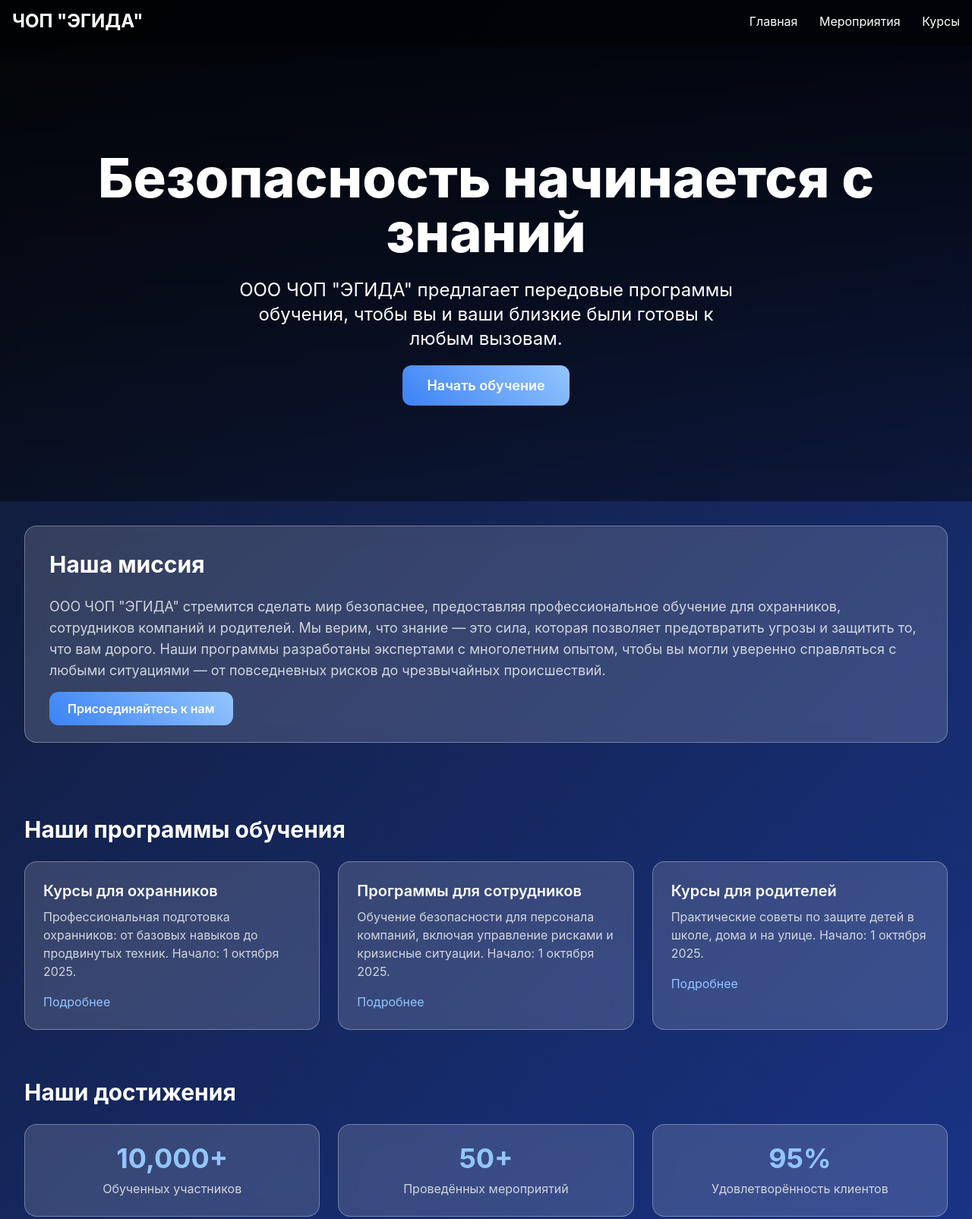
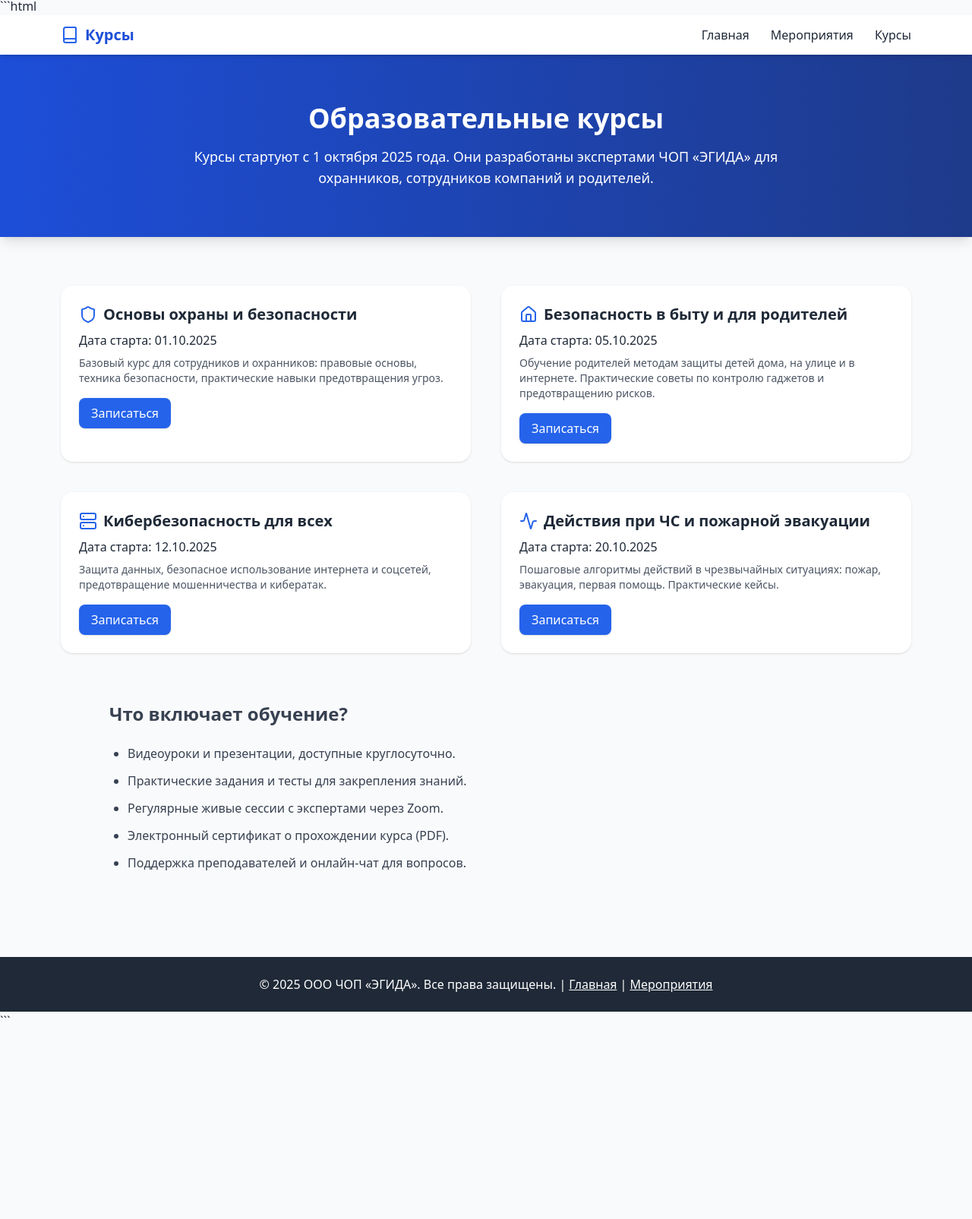
Before and after one commit to idricom/Aegis, a plain HTML site: page index.html in a window 1280 px wide. Shown: the part 4-1609 px from the top of the page at 76% size. After the commit the page ends 1360 px from the top, so only its background shows below. Drawn offline with nearby package versions, Linux system fonts and the light colour scheme.

Commit message:
Update index.html

````diff
--- a/index.html
+++ b/index.html
@@ -1,195 +1,87 @@
+```html
+<!-- courses.html -->
 <!DOCTYPE html>
 <html lang="ru">
 <head>
   <meta charset="UTF-8">
   <meta name="viewport" content="width=device-width, initial-scale=1.0">
-  <title>ООО ЧОП "ЭГИДА" - Безопасность и обучение</title>
+  <title>Курсы – ЧОП ЭГИДА</title>
   <script src="https://cdn.tailwindcss.com"></script>
-  <style>
-    body {
-      background: linear-gradient(135deg, #0f172a, #1e40af);
-      min-height: 100vh;
-      font-family: -apple-system, BlinkMacSystemFont, 'Segoe UI', sans-serif;
-      color: #ffffff;
-    }
-    .hero {
-      background: linear-gradient(to bottom, rgba(0, 0, 0, 0.8), rgba(0, 0, 0, 0.4));
-      backdrop-filter: blur(12px);
-    }
-    .animate-card {
-      transition: transform 0.3s ease, box-shadow 0.3s ease;
-      background: rgba(255, 255, 255, 0.15);
-      backdrop-filter: blur(12px);
-      border: 1px solid rgba(255, 255, 255, 0.3);
-      border-radius: 16px;
-    }
-    .animate-card:hover {
-      transform: translateY(-8px);
-      box-shadow: 0 20px 40px rgba(0, 0, 0, 0.5);
-    }
-    .fade-in {
-      animation: fadeIn 1.2s ease-in;
-    }
-    @keyframes fadeIn {
-      0% { opacity: 0; transform: translateY(30px); }
-      100% { opacity: 1; transform: translateY(0); }
-    }
-    .btn-primary {
-      background: linear-gradient(45deg, #3b82f6, #93c5fd);
-      transition: background 0.3s ease, transform 0.2s ease;
-      border-radius: 12px;
-      font-weight: 600;
-    }
-    .btn-primary:hover {
-      background: linear-gradient(45deg, #2563eb, #60a5fa);
-      transform: scale(1.05);
-    }
-  </style>
+  <script src="https://unpkg.com/lucide@latest"></script>
 </head>
-<body>
-  <!-- Navigation -->
-  <nav class="bg-black bg-opacity-90 text-white p-4 shadow-lg sticky top-0 z-20">
-    <div class="container mx-auto flex justify-between items-center">
-      <div class="text-2xl font-bold">ЧОП "ЭГИДА"</div>
-      <div class="space-x-6">
-        <a href="index.html" class="hover:text-blue-300 transition duration-200">Главная</a>
-        <a href="events.html" class="hover:text-blue-300 transition duration-200">Мероприятия</a>
-        <a href="courses.html" class="hover:text-blue-300 transition duration-200">Курсы</a>
-      </div>
+<body class="bg-gray-50 text-gray-800">
+  <!-- Навигация -->
+  <header class="shadow-md bg-white sticky top-0 z-50">
+    <div class="max-w-6xl mx-auto px-4 py-3 flex justify-between items-center">
+      <h1 class="text-xl font-bold text-blue-700 flex items-center gap-2">
+        <i data-lucide="book" class="w-6 h-6 text-blue-600"></i> Курсы
+      </h1>
+      <nav class="space-x-6 font-medium">
+        <a href="index.html" class="hover:text-blue-600">Главная</a>
+        <a href="events.html" class="hover:text-blue-600">Мероприятия</a>
+        <a href="courses.html" class="hover:text-blue-600">Курсы</a>
+      </nav>
     </div>
-  </nav>
+  </header>
 
-  <!-- Hero Section -->
-  <section class="hero h-[600px] flex items-center justify-center text-white">
-    <div class="text-center fade-in">
-      <h1 class="text-5xl md:text-7xl font-extrabold mb-6">Безопасность начинается с знаний</h1>
-      <p class="text-xl md:text-2xl mb-8 max-w-2xl mx-auto">ООО ЧОП "ЭГИДА" предлагает передовые программы обучения, чтобы вы и ваши близкие были готовы к любым вызовам.</p>
-      <a href="#register" class="btn-primary text-white px-8 py-4 text-lg">Начать обучение</a>
+  <!-- Герой -->
+  <section class="bg-gradient-to-r from-blue-700 to-blue-900 text-white py-16 shadow-lg">
+    <div class="max-w-4xl mx-auto text-center px-4">
+      <h2 class="text-4xl font-extrabold mb-4">Образовательные курсы</h2>
+      <p class="text-lg">Курсы стартуют с 1 октября 2025 года. Они разработаны экспертами ЧОП «ЭГИДА» для охранников, сотрудников компаний и родителей.</p>
     </div>
   </section>
 
-  <!-- Mission Section -->
-  <section class="container mx-auto p-8">
-    <div class="animate-card p-8 mb-8">
-      <h2 class="text-3xl font-bold mb-6">Наша миссия</h2>
-      <p class="text-gray-300 mb-6 text-lg">ООО ЧОП "ЭГИДА" стремится сделать мир безопаснее, предоставляя профессиональное обучение для охранников, сотрудников компаний и родителей. Мы верим, что знание — это сила, которая позволяет предотвратить угрозы и защитить то, что вам дорого. Наши программы разработаны экспертами с многолетним опытом, чтобы вы могли уверенно справляться с любыми ситуациями — от повседневных рисков до чрезвычайных происшествий.</p>
-      <a href="#register" class="btn-primary text-white px-6 py-3">Присоединяйтесь к нам</a>
+  <!-- Список курсов -->
+  <section class="max-w-6xl mx-auto py-16 px-4 grid md:grid-cols-2 gap-10">
+    <div class="bg-white p-6 rounded-2xl shadow hover:shadow-lg transition">
+      <h3 class="text-xl font-semibold mb-2 flex items-center gap-2"><i data-lucide="shield" class="w-6 h-6 text-blue-600"></i> Основы охраны и безопасности</h3>
+      <p class="mb-2">Дата старта: 01.10.2025</p>
+      <p class="mb-4 text-sm text-gray-600">Базовый курс для сотрудников и охранников: правовые основы, техника безопасности, практические навыки предотвращения угроз.</p>
+      <a href="#" onclick="alert('Вы записались на курс: Основы охраны и безопасности')" class="px-4 py-2 bg-blue-600 text-white rounded-lg shadow hover:bg-blue-700 inline-block">Записаться</a>
+    </div>
+
+    <div class="bg-white p-6 rounded-2xl shadow hover:shadow-lg transition">
+      <h3 class="text-xl font-semibold mb-2 flex items-center gap-2"><i data-lucide="home" class="w-6 h-6 text-blue-600"></i> Безопасность в быту и для родителей</h3>
+      <p class="mb-2">Дата старта: 05.10.2025</p>
+      <p class="mb-4 text-sm text-gray-600">Обучение родителей методам защиты детей дома, на улице и в интернете. Практические советы по контролю гаджетов и предотвращению рисков.</p>
+      <a href="#" onclick="alert('Вы записались на курс: Безопасность в быту и для родителей')" class="px-4 py-2 bg-blue-600 text-white rounded-lg shadow hover:bg-blue-700 inline-block">Записаться</a>
+    </div>
+
+    <div class="bg-white p-6 rounded-2xl shadow hover:shadow-lg transition">
+      <h3 class="text-xl font-semibold mb-2 flex items-center gap-2"><i data-lucide="server" class="w-6 h-6 text-blue-600"></i> Кибербезопасность для всех</h3>
+      <p class="mb-2">Дата старта: 12.10.2025</p>
+      <p class="mb-4 text-sm text-gray-600">Защита данных, безопасное использование интернета и соцсетей, предотвращение мошенничества и кибератак.</p>
+      <a href="#" onclick="alert('Вы записались на курс: Кибербезопасность для всех')" class="px-4 py-2 bg-blue-600 text-white rounded-lg shadow hover:bg-blue-700 inline-block">Записаться</a>
+    </div>
+
+    <div class="bg-white p-6 rounded-2xl shadow hover:shadow-lg transition">
+      <h3 class="text-xl font-semibold mb-2 flex items-center gap-2"><i data-lucide="activity" class="w-6 h-6 text-blue-600"></i> Действия при ЧС и пожарной эвакуации</h3>
+      <p class="mb-2">Дата старта: 20.10.2025</p>
+      <p class="mb-4 text-sm text-gray-600">Пошаговые алгоритмы действий в чрезвычайных ситуациях: пожар, эвакуация, первая помощь. Практические кейсы.</p>
+      <a href="#" onclick="alert('Вы записались на курс: Действия при ЧС и пожарной эвакуации')" class="px-4 py-2 bg-blue-600 text-white rounded-lg shadow hover:bg-blue-700 inline-block">Записаться</a>
     </div>
   </section>
 
-  <!-- Programs Section -->
-  <section class="container mx-auto p-8">
-    <h2 class="text-3xl font-bold mb-6">Наши программы обучения</h2>
-    <div class="grid grid-cols-1 md:grid-cols-3 gap-6">
-      <div class="animate-card p-6 cursor-pointer" onclick="window.location.href='courses.html'">
-        <h3 class="text-xl font-semibold mb-2">Курсы для охранников</h3>
-        <p class="text-gray-300 mb-4">Профессиональная подготовка охранников: от базовых навыков до продвинутых техник. Начало: 1 октября 2025.</p>
-        <a href="courses.html" class="text-blue-300 hover:underline">Подробнее</a>
-      </div>
-      <div class="animate-card p-6 cursor-pointer" onclick="window.location.href='courses.html'">
-        <h3 class="text-xl font-semibold mb-2">Программы для сотрудников</h3>
-        <p class="text-gray-300 mb-4">Обучение безопасности для персонала компаний, включая управление рисками и кризисные ситуации. Начало: 1 октября 2025.</p>
-        <a href="courses.html" class="text-blue-300 hover:underline">Подробнее</a>
-      </div>
-      <div class="animate-card p-6 cursor-pointer" onclick="window.location.href='courses.html'">
-        <h3 class="text-xl font-semibold mb-2">Курсы для родителей</h3>
-        <p class="text-gray-300 mb-4">Практические советы по защите детей в школе, дома и на улице. Начало: 1 октября 2025.</p>
-        <a href="courses.html" class="text-blue-300 hover:underline">Подробнее</a>
-      </div>
-    </div>
+  <!-- Дополнительная информация -->
+  <section class="max-w-5xl mx-auto px-4 pb-16 text-gray-700">
+    <h3 class="text-2xl font-bold mb-6">Что включает обучение?</h3>
+    <ul class="space-y-3 list-disc pl-6">
+      <li>Видеоуроки и презентации, доступные круглосуточно.</li>
+      <li>Практические задания и тесты для закрепления знаний.</li>
+      <li>Регулярные живые сессии с экспертами через Zoom.</li>
+      <li>Электронный сертификат о прохождении курса (PDF).</li>
+      <li>Поддержка преподавателей и онлайн-чат для вопросов.</li>
+    </ul>
   </section>
 
-  <!-- Stats Section -->
-  <section class="container mx-auto p-8">
-    <h2 class="text-3xl font-bold mb-6">Наши достижения</h2>
-    <div class="grid grid-cols-1 md:grid-cols-3 gap-6">
-      <div class="animate-card p-6 text-center">
-        <h3 class="text-4xl font-bold text-blue-300 mb-2">10,000+</h3>
-        <p class="text-gray-300">Обученных участников</p>
-      </div>
-      <div class="animate-card p-6 text-center">
-        <h3 class="text-4xl font-bold text-blue-300 mb-2">50+</h3>
-        <p class="text-gray-300">Проведённых мероприятий</p>
-      </div>
-      <div class="animate-card p-6 text-center">
-        <h3 class="text-4xl font-bold text-blue-300 mb-2">95%</h3>
-        <p class="text-gray-300">Удовлетворённость клиентов</p>
-      </div>
-    </div>
-  </section>
-
-  <!-- Testimonials Section -->
-  <section class="container mx-auto p-8">
-    <h2 class="text-3xl font-bold mb-6">Отзывы наших клиентов</h2>
-    <div class="grid grid-cols-1 md:grid-cols-2 gap-6">
-      <div class="animate-card p-6">
-        <p class="text-gray-300 mb-4">"Курсы ЭГИДА изменили мой подход к безопасности. Теперь я чувствую себя гораздо увереннее на работе."</p>
-        <p class="text-gray-400 font-semibold">Иван Петров, охранник</p>
-      </div>
-      <div class="animate-card p-6">
-        <p class="text-gray-300 mb-4">"Семинар для родителей дал мне конкретные инструменты, чтобы защитить моих детей. Очень рекомендую!"</p>
-        <p class="text-gray-400 font-semibold">Анна Смирнова, родитель</p>
-      </div>
-    </div>
-  </section>
-
-  <!-- FAQ Section -->
-  <section class="container mx-auto p-8">
-    <h2 class="text-3xl font-bold mb-6">Часто задаваемые вопросы</h2>
-    <div class="animate-card p-6 mb-4">
-      <h3 class="text-xl font-semibold mb-2">Кто может пройти обучение?</h3>
-      <p class="text-gray-300">Наши программы подходят для охранников, сотрудников компаний и родителей, желающих повысить уровень безопасности.</p>
-    </div>
-    <div class="animate-card p-6 mb-4">
-      <h3 class="text-xl font-semibold mb-2">Как получить сертификат?</h3>
-      <p class="text-gray-300">Пройдите курс, сдайте тест, и вы сможете скачать сертификат в формате PDF.</p>
-    </div>
-    <div class="animate-card p-6">
-      <h3 class="text-xl font-semibold mb-2">Когда начинаются курсы?</h3>
-      <p class="text-gray-300">Все курсы стартуют 1 октября 2025 года. Зарегистрируйтесь сейчас, чтобы не пропустить!</p>
-    </div>
-  </section>
-
-  <!-- Registration Section -->
-  <section id="register" class="container mx-auto p-8">
-    <div class="animate-card p-8">
-      <h2 class="text-3xl font-bold mb-6">Начните свой путь к безопасности</h2>
-      <p class="text-gray-300 mb-6 text-lg">Зарегистрируйтесь, чтобы получить доступ к курсам и мероприятиям, начиная с 1 октября 2025 года.</p>
-      <form id="register-form" onsubmit="handleRegister(event)">
-        <div class="grid grid-cols-1 md:grid-cols-2 gap-6 mb-6">
-          <input type="text" id="name" placeholder="Имя" class="bg-gray-800 text-white border-none rounded-lg p-4 focus:outline-none focus:ring-2 focus:ring-blue-600" required>
-          <input type="email" id="email" placeholder="E-mail" class="bg-gray-800 text-white border-none rounded-lg p-4 focus:outline-none focus:ring-2 focus:ring-blue-600" required>
-          <input type="tel" id="phone" placeholder="Телефон" class="bg-gray-800 text-white border-none rounded-lg p-4 focus:outline-none focus:ring-2 focus:ring-blue-600" required>
-          <select id="category" class="bg-gray-800 text-white border-none rounded-lg p-4 focus:outline-none focus:ring-2 focus:ring-blue-600" required>
-            <option value="">Выберите категорию</option>
-            <option value="Охранник">Охранник</option>
-            <option value="Сотрудник">Сотрудник компании</option>
-            <option value="Родитель">Родитель</option>
-          </select>
-        </div>
-        <button type="submit" class="btn-primary text-white px-8 py-4 text-lg">Зарегистрироваться</button>
-      </form>
-    </div>
-  </section>
-
-  <!-- Footer -->
-  <footer class="bg-black bg-opacity-90 text-white p-6 mt-8">
-    <div class="container mx-auto text-center">
-      <p>&copy; 2025 ООО ЧОП "ЭГИДА". Все права защищены.</p>
-    </div>
+  <footer class="bg-gray-800 text-white text-center py-6 mt-12">
+    © 2025 ООО ЧОП «ЭГИДА». Все права защищены. | <a href="index.html" class="underline hover:text-gray-300">Главная</a> | <a href="events.html" class="underline hover:text-gray-300">Мероприятия</a>
   </footer>
 
   <script>
-    function handleRegister(event) {
-      event.preventDefault();
-      const name = document.getElementById('name').value;
-      const email = document.getElementById('email').value;
-      const phone = document.getElementById('phone').value;
-      const category = document.getElementById('category').value;
-      localStorage.setItem('user', JSON.stringify({ name, email, phone, category }));
-      alert('Регистрация успешна! Проверьте вашу почту.');
-      document.getElementById('register-form').reset();
-    }
+    lucide.createIcons();
   </script>
 </body>
 </html>
+```
````
